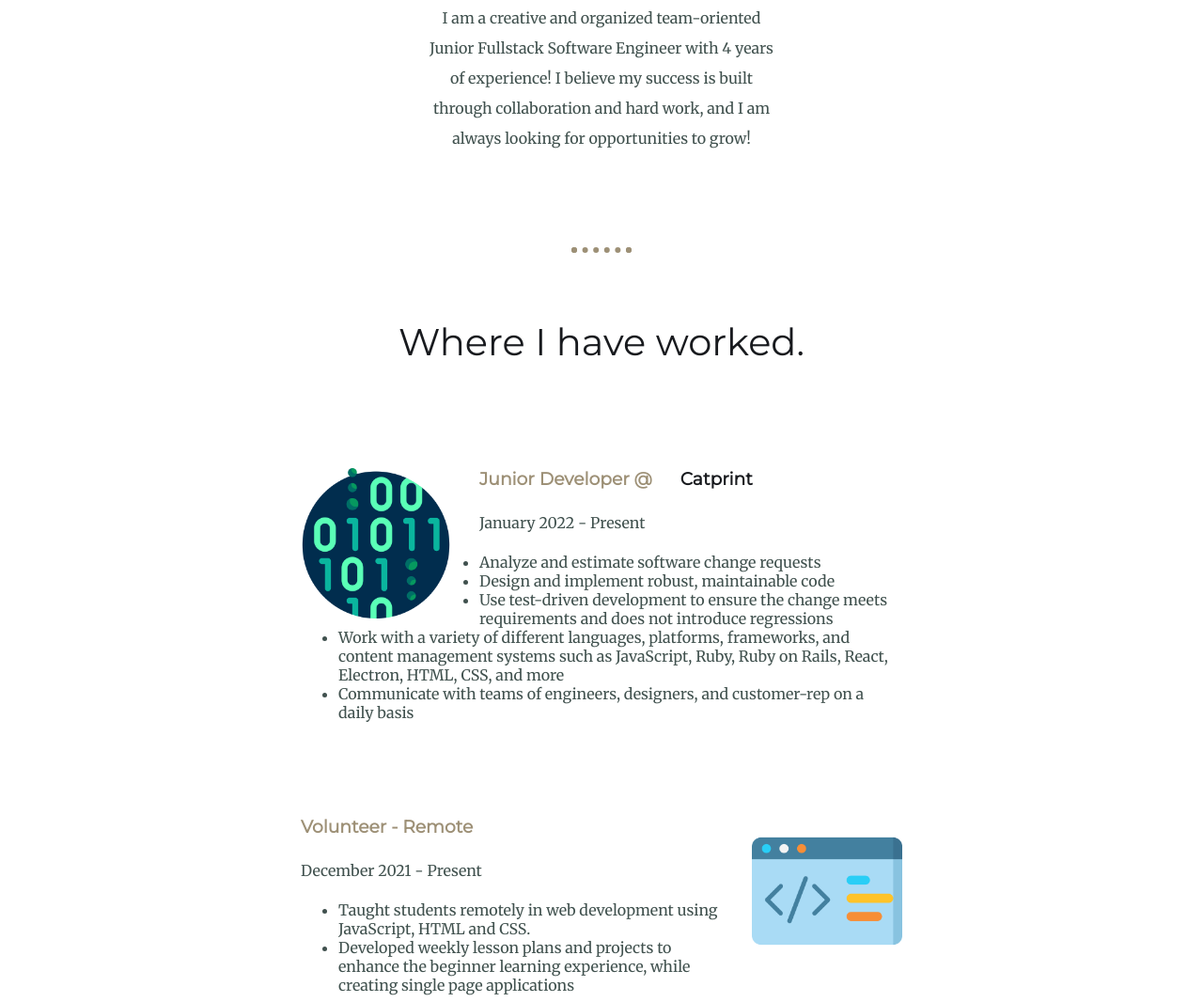
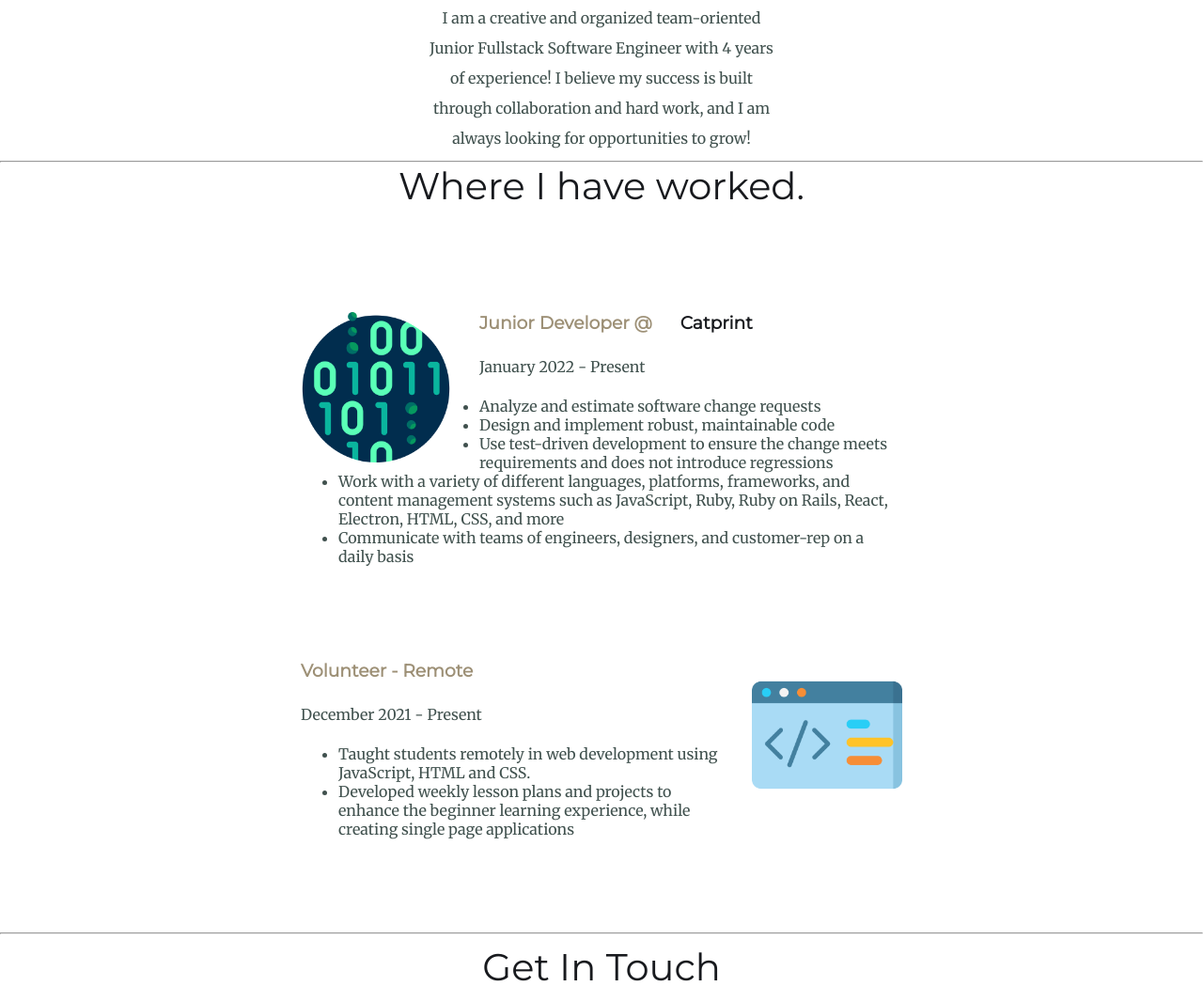
Before and after one commit to ogwenos/my_site, a plain HTML site: page index.html in a window 1280 px wide. Shown: the part 767-1833 px from the top of the page at 94% size. Drawn offline with Linux system fonts and the light colour scheme.

Commit message:
Disable line break

```diff
--- a/css/styles.css
+++ b/css/styles.css
@@ -33,12 +33,12 @@ p {
   line-height: 2;
 }
 
-hr {
+/* hr {
   border: 6px dotted #9D9076;
   border-bottom: none;
   width: 4%;
   margin: 100px auto;
-}
+} */
 
 a {
   color: #181A1E;
```
